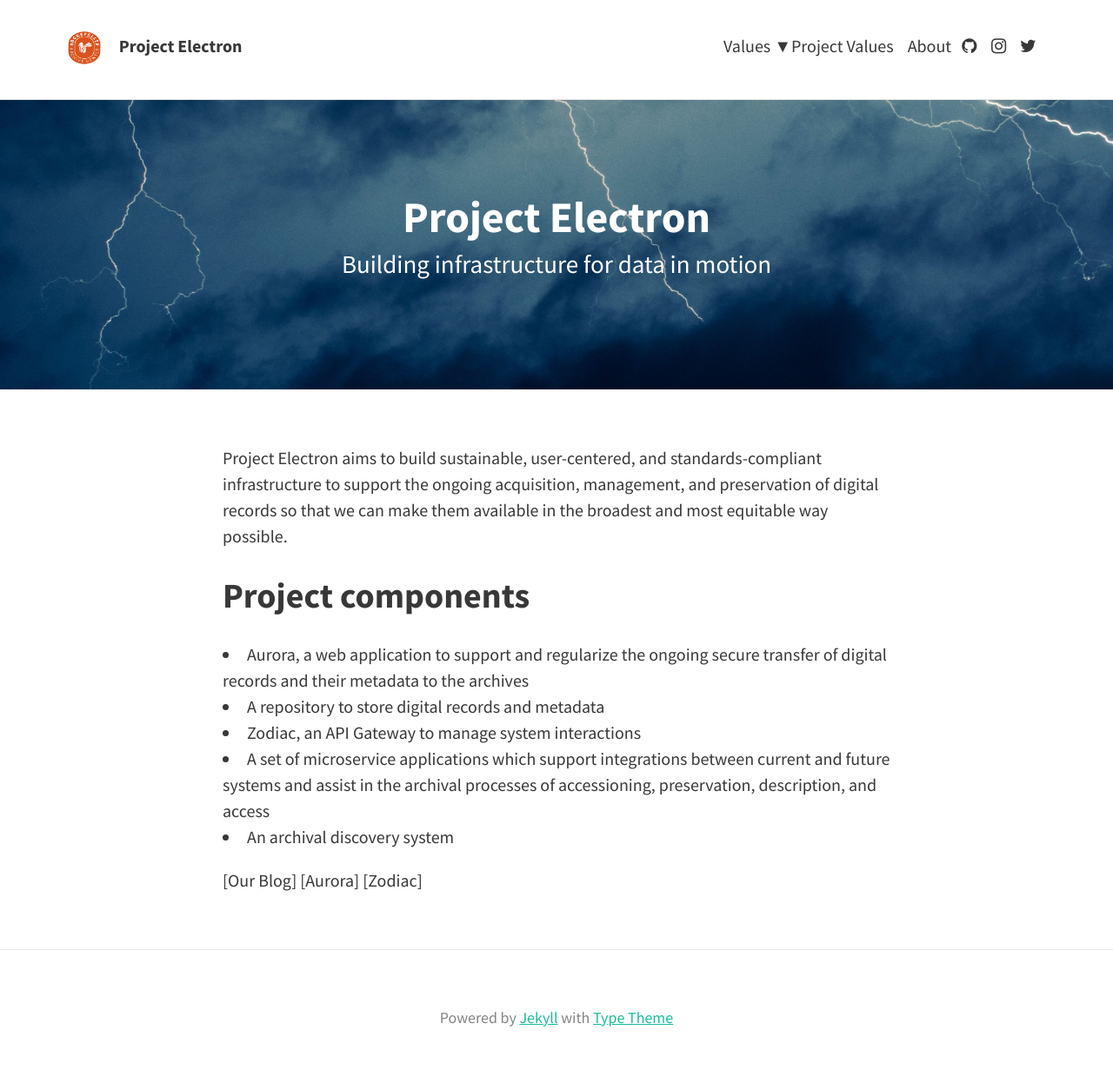
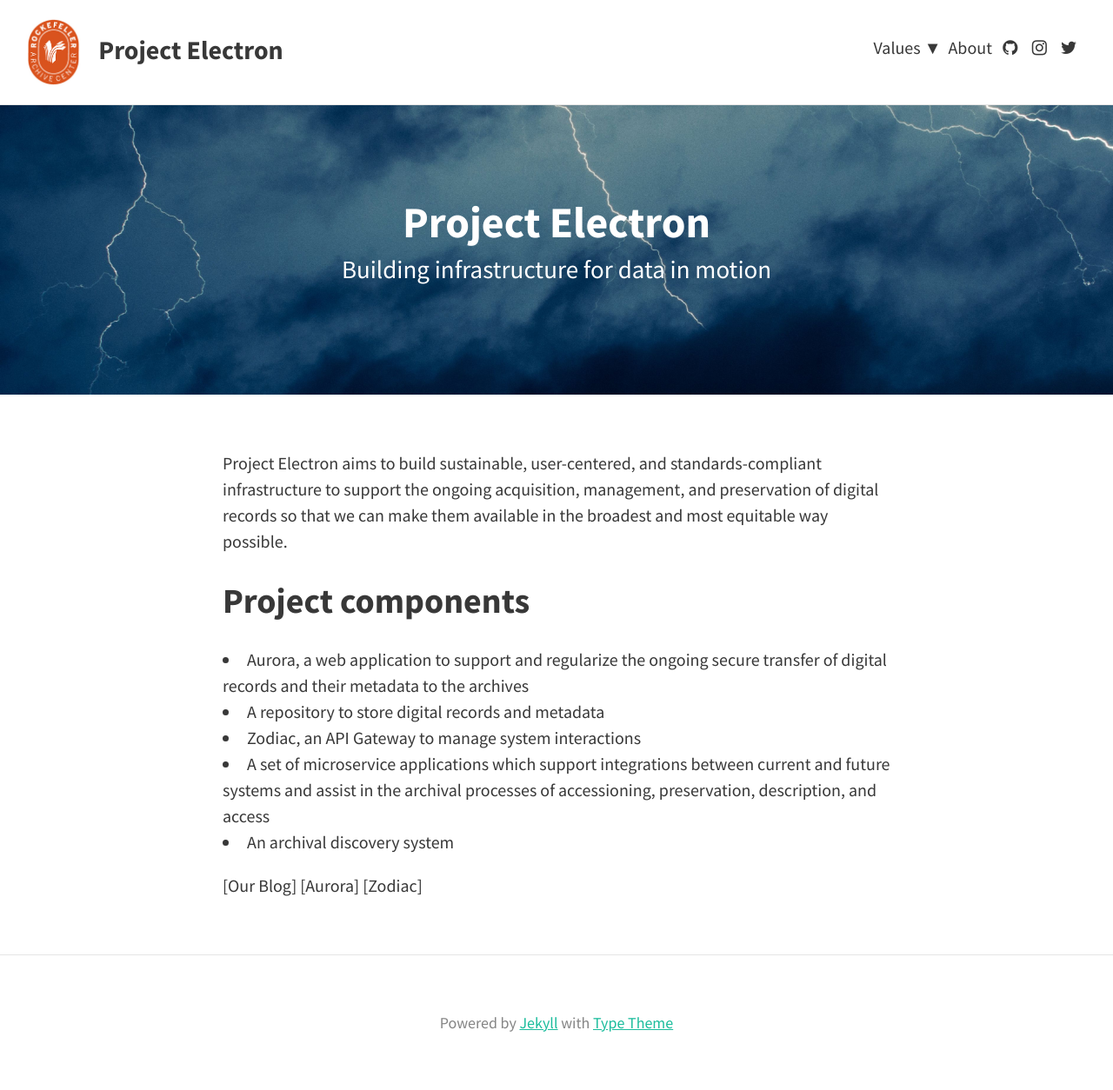
Before and after one commit to RockefellerArchiveCenter/project_electron, a Jekyll site: the page built from index.md, in a window 1280 px wide. Shown: the whole page at 87% size. Built offline with Jekyll 4.4.1, drawn with Linux system fonts in a browser that asks for light colours.

Commit message:
styling header

```diff
--- a/_includes/header.html
+++ b/_includes/header.html
@@ -14,12 +14,12 @@
 		</h1>
 	</div>
 
-	<nav class="site-nav">
-  	<ul>
+	<nav>
+  	<ul class="navbar">
     	{% for nav in site.data.nav %}
       	{% if nav.subcategories != null %}
         	<li>
-          	<a class="page-link" href="{{ site.url }}{{ nav.url }}">{{ nav.title }} ▼</a>
+          	<a href="{{ site.url }}{{ nav.url }}">{{ nav.title }} ▼</a>
           	<ul>
           	{% for subcategory in nav.subcategories %}
             	<li><a href="{{ site.url }}{{ subcategory.subhref }}">{{ subcategory.subtitle }}</a></li>
@@ -27,18 +27,19 @@
           	</ul>
         	</li>
       	{% elsif nav.title == page.title %}
-         	<li class="active">
+         	<li>
            	<a href="{{ nav.url }}">{{ nav.title }}</a>
          	</li>
       	{% else %}
         	<li>
-          	<a class="page-link" href="{{ site.url }}{{ nav.href }}">{{ nav.title }}</a>
+          	<a href="{{ site.url }}{{ nav.href }}">{{ nav.title }}</a>
         	</li>
       	{% endif %}
     	{% endfor %}
 			{% include icons.html %}
   	</ul>
 	</nav>
+</header>
 
 	<!-- <nav class="site-nav">
 		<ul>
@@ -55,7 +56,7 @@
 
 
             <!-- Search bar -->
-            {% if site.theme_settings.search %}
+            <!-- {% if site.theme_settings.search %}
             <li>
             <form action="{{ site.baseurl }}/search.html" method="get">
                 <input type="text" id="search-box" name="query" placeholder="Search" class="">
@@ -64,8 +65,4 @@
                 </button>
             </form>
             </li>
-            {% endif %}
-		<!-- </ul>
-	</nav> -->
-
-</header>
+            {% endif %} -->
--- a/_sass/includes/_header.scss
+++ b/_sass/includes/_header.scss
@@ -1,5 +1,5 @@
 .site-header {
-  @extend %padding-small;
+  padding: 1em 1.5em;
   background: $brand-color;
   border-bottom: 1px solid $border-color;
   display: inline-block;
@@ -11,35 +11,53 @@
   }
 
   .avatar {
-    height: 2em;
-    width: 2em;
+    height: 4em;
     float: left;
-    margin-top: -3px;
-    border-radius: 0.2em;
     margin-right: 1em;
   }
 
   .site-title {
     float: left;
     font-weight: bold;
-    font-size: 1em;
+    font-size: 1.5em;
     line-height: 1.5;
+    margin-top: .5em;
+  }
 }
 
-  .site-nav {
-    ul {
-      margin: 0;
+/* --- Navigation --- */
+
+.navbar	{
+  margin: 1em 0 0 0;
   padding: 0;
   list-style: none;
   line-height: 1.5;
   float: right;
   text-align: right;
-    }
+
   li {
     display: inline;
     float: left;
     margin-right: 0.4em;
+    list-style: none;
   }
+
+  a:hover {
+    color: #3B637C;
+    text-decoration: underline;
+  }
+
+  li ul {
+		display: none;  /* Hides the drop-down menu */
+		height: auto;
+		margin: 0; /* Aligns drop-down box underneath the menu item */
+		padding: 0; /* Aligns drop-down box underneath the menu item */
+	}
+
+  li:hover ul {
+    display: block; /* Displays the drop-down box when the menu item is hovered over */
+  }
+
   @media (max-width: 1100px) {
     ul {
       display: inline-block;
@@ -51,39 +69,40 @@
   }
 }
 
-    /* --- Search form --- */
-    form {
-        border: 0;
-        border-bottom: 2px solid $search-color;
-        outline: 0;
 
-        *:focus {
-            outline: none;
-        }
 
-        input{
-            &[type=text] {
-                box-sizing: border-box;
-                border: 0;
-                outline: 0;
-                color: $search-color;
-            }
-
-            &::-moz-placeholder {
-                color: $search-color;
-                opacity: 1;
-            }
-
-            &:-ms-input-placeholder, &::-webkit-input-placeholder {
-                color: $search-color;
-            }
-        }
-
-        button {
-           border: none;
-           font-size: 0.9em;
-           background-color: $brand-color;
-           color: $search-color;
-        }
-    }
-}
+  // /* --- Search form --- */
+  // form {
+  //     border: 0;
+  //     border-bottom: 2px solid $search-color;
+  //     outline: 0;
+  //
+  //     *:focus {
+  //         outline: none;
+  //     }
+  //
+  //     input{
+  //         &[type=text] {
+  //             box-sizing: border-box;
+  //             border: 0;
+  //             outline: 0;
+  //             color: $search-color;
+  //         }
+  //
+  //         &::-moz-placeholder {
+  //             color: $search-color;
+  //             opacity: 1;
+  //         }
+  //
+  //         &:-ms-input-placeholder, &::-webkit-input-placeholder {
+  //             color: $search-color;
+  //         }
+  //     }
+  //
+  //     button {
+  //        border: none;
+  //        font-size: 0.9em;
+  //        background-color: $brand-color;
+  //        color: $search-color;
+  //     }
+  // }
```
Lines whose indentation alone changed are shown as unchanged.
